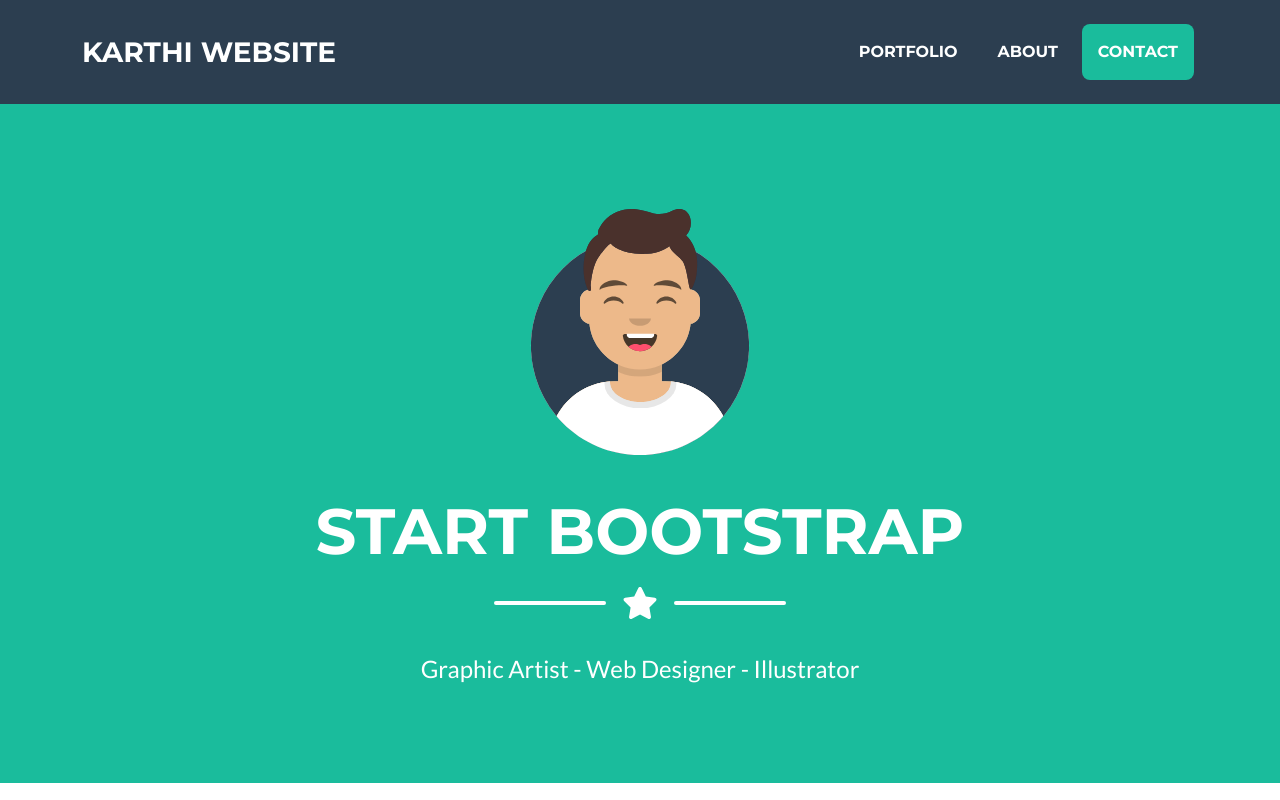
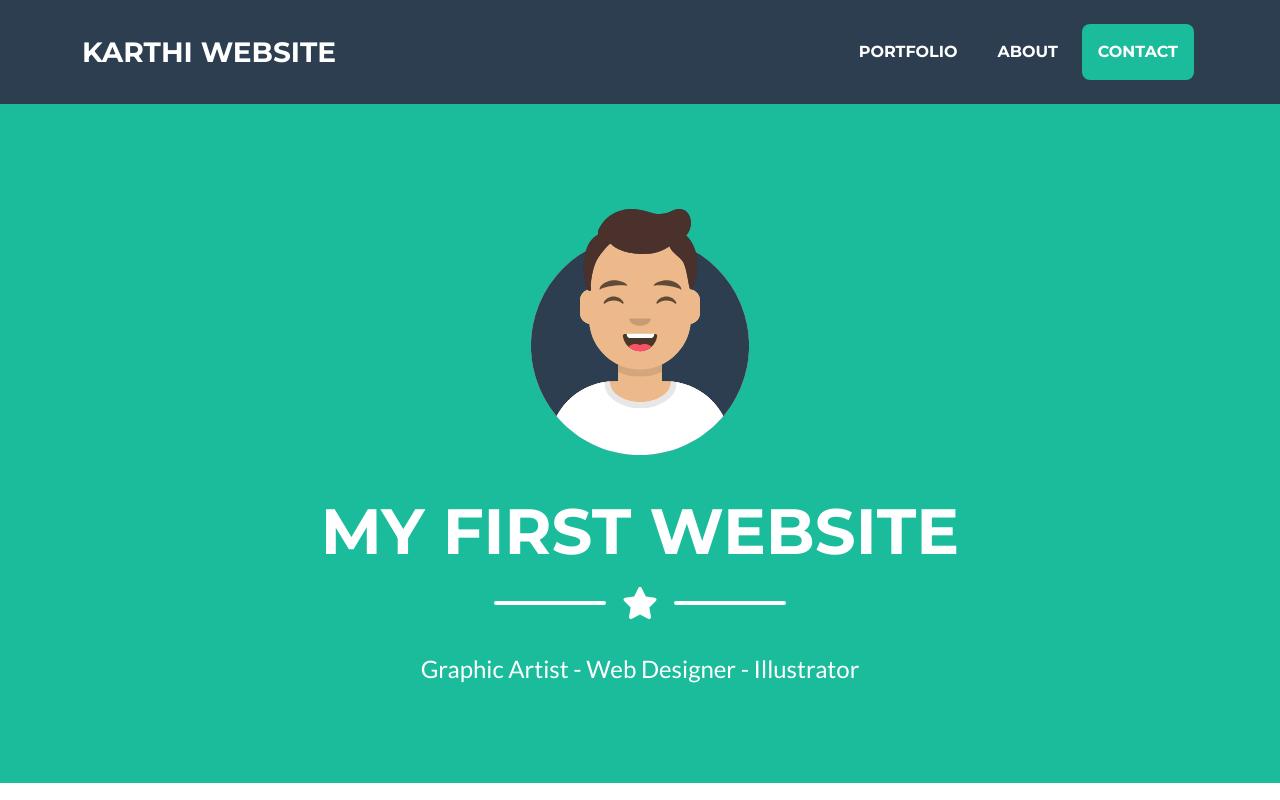
Before and after one commit to rajakarthik77/biodata, a plain HTML site: page index.html in a window 1280 px wide. Shown: the top 800 px of the page. Drawn offline with nearby package versions, Linux system fonts and the light colour scheme.

Commit message:
five change

```diff
--- a/index.html
+++ b/index.html
@@ -40,7 +40,7 @@
                 <!-- Masthead Avatar Image-->
                 <img class="masthead-avatar mb-5" src="assets/img/avataaars.svg" alt="..." />
                 <!-- Masthead Heading-->
-                <h1 class="masthead-heading text-uppercase mb-0">Start Bootstrap</h1>
+                <h1 class="masthead-heading text-uppercase mb-0">My first Website</h1>
                 <!-- Icon Divider-->
                 <div class="divider-custom divider-light">
                     <div class="divider-custom-line"></div>
```
